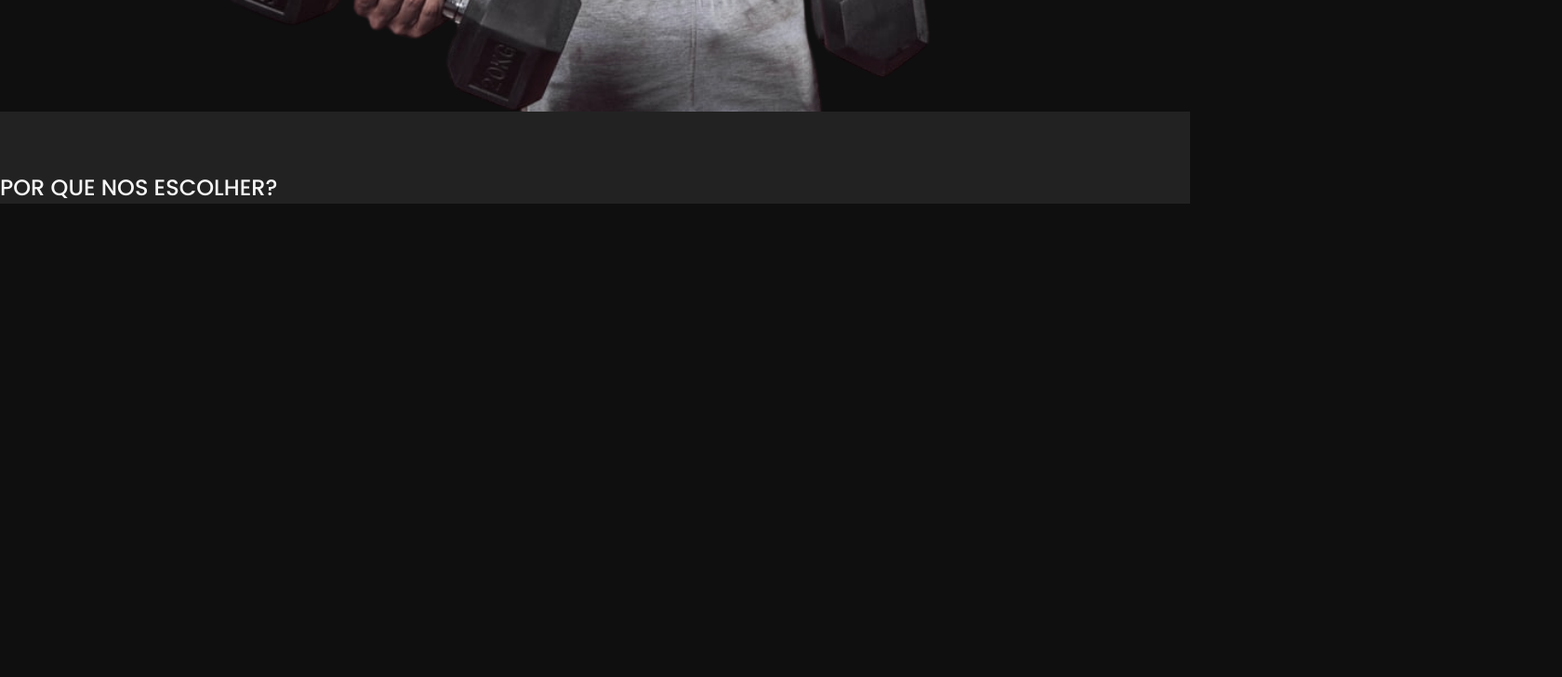
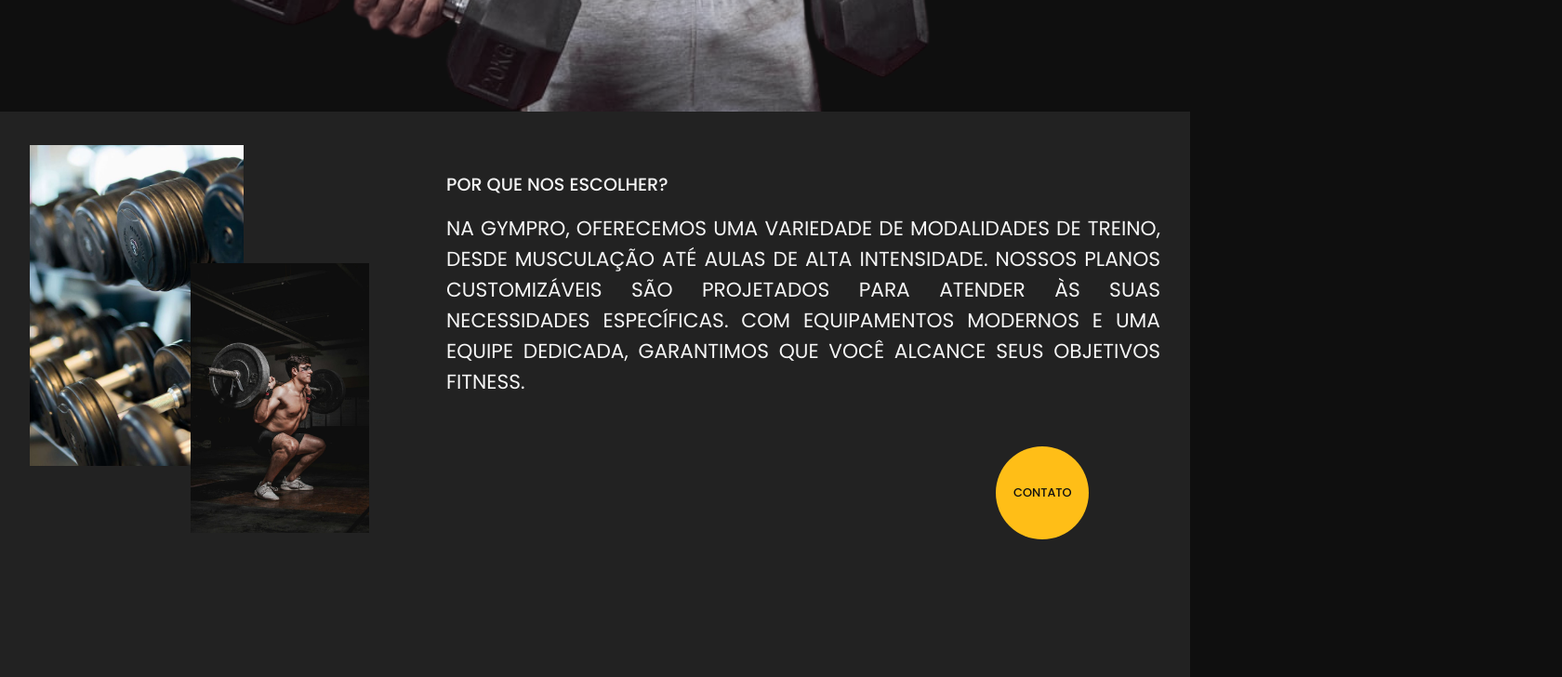
Before and after one commit to diegoCBorba/gympro, a React (Vite) app: page / in a window 1280 px wide. Shown: the part 760-1488 px from the top of the page at 93% size, 1680 px wide, since content can reach past the window. Before the commit the page ends 979 px from the top, so only its background shows below. Built offline with nearby package versions, Linux system fonts and the light colour scheme.

Commit message:
Fazendo o about

```diff
--- a/src/components/About/About.module.css
+++ b/src/components/About/About.module.css
@@ -1,9 +1,180 @@
 .containerMaster{
   background-color: var(--color3);
-  padding-top: 4rem;
+  padding: 4rem 2rem 6rem 2rem;
 }
 
-.titleSection{
+.teste{
+  height: 100vh;
+  background-color: var(--color3);
+}
+
+.containerMaster > div{
+  display: flex;
+  gap: 4rem;
+}
+
+.containerMaster > div > div:nth-child(1){
+  flex: 1;
+}
+
+.containerMaster > div> div:nth-child(2){
+  flex: 2;
+}
+
+/* PICTURE PARALLAX */
+
+.containerPictures{
+  position: relative;
+  height: 500px;
+}
+
+.pictureOne{
+  position: absolute;
+  top: 0;
+
+  width: 300px;
+}
+
+.pictureOne img{
+  width: 100%;
+}
+
+.pictureTwo{
+  position: absolute;
+  bottom: -20%;
+  right: 5%;
+
+  width: 250px;
+}
+
+.pictureTwo img{
+  width: 100%;
+}
+
+/* ABOUT SECTION */
+
+.containerAbout{
+  width: fit-content;
+  position: relative;
+
+  display: flex;
+  flex-direction: column;
+  gap: 1rem;
+}
+
+.containerAbout > h1{
+  font-size: 1.2rem;
+  font-weight: 500;
   text-transform: uppercase;
+}
+
+.containerAbout > p{
+  font-size: 1.8rem;
+  text-transform: uppercase;
+  text-align: justify;
+}
+
+.containerButtonContact, .containerButtonContact > div, .buttonContact{
+  position: absolute;
+
+  height: 8rem;
+  width: 8rem;
+}
+
+.containerButtonContact{
+  bottom: 0;
+  right: 10%;
+}
+
+.buttonContact{
+  border-radius: 50%;
+
+  background-color: var(--color2);
+}
+
+.buttonContact span{
+  position: absolute;
+  top: 50%;
+  right: 50%;
+  transform: translate(50%, -50%);
+
+  color: var(--color1);
   font-weight: 500;
+  text-transform: uppercase;
+
+  transition: opacity 0.5s;
 }
+
+.buttonContact span:nth-child(2){
+  opacity: 0;
+}
+
+.buttonContact:hover span:nth-child(2){
+  opacity: 1;
+}
+
+.buttonContact:hover span:nth-child(1){
+  opacity: 0;
+}
+
+@media (max-width: 1680px){
+  .containerButtonContact, .containerButtonContact > div, .buttonContact{
+    height: 7.8vw;
+    width: 7.8vw;
+  }
+
+  .buttonContact span{
+    font-size: 1vw;
+  }
+
+  .containerAbout > h1{
+    font: 1.1vw;
+  }
+
+  .containerAbout > p{
+    font-size: 1.7vw;
+  }
+
+  .containerPictures{
+    height: 30vw;
+  }
+
+  .pictureOne{
+    width: 18vw;
+  }
+
+  .pictureTwo{
+    width: 15vw;
+  }
+}
+
+@media (max-width: 800px){
+  .containerPictures{
+    display: none;
+  }
+
+  .containerAbout > h1{
+    font-size: 0.8rem;
+  }
+
+  .containerAbout > p{
+    font-size: 1rem;
+  }
+
+  .containerButtonContact, .containerButtonContact > div, .buttonContact{
+    height: 6rem;
+    width: 6rem;
+  }
+
+  .containerMaster{
+    padding: 4rem 2rem 0rem 2rem;
+  }
+
+  .containerAbout{
+    padding-bottom: 8rem;
+  }
+
+  .buttonContact span{
+    font-size: 0.8rem;
+  }
+}
--- a/src/components/About/About.tsx
+++ b/src/components/About/About.tsx
@@ -1,21 +1,32 @@
 import about from "./About.module.css"
 
+
+import { useRef } from "react"
+import { useScroll } from "framer-motion"
+
+import { PictureAbout } from "./division/PictureAbout"
+import { DescriptionAbout } from "./division/DescriptionAbout"
+
 export const About = () => {
+  const container = useRef(null)
+  const { scrollYProgress } = useScroll({
+    target: container,
+    offset: ['start end', 'end start']
+  })
+
+
+
   return (
-    <section id="#about" className={about.containerMaster}>
+    <>
+    <section ref={container} id="about" className={about.containerMaster}>
       <div className="container-section">
-        <div>
-
-        </div>
-        <div>
-          <h1 className={about.titleSection}>Por que nos escolher?</h1>
-          <div>
-            <div>
-
-            </div>
-          </div>
-        </div>
+        <PictureAbout scrollYProgress={scrollYProgress}/>
+        <DescriptionAbout scrollYProgress={scrollYProgress}/>
       </div>
     </section>
+    <div className={about.teste}>
+
+    </div>
+    </>
   )
 }
--- /dev/null
+++ b/src/components/About/division/DescriptionAbout.tsx
@@ -0,0 +1,28 @@
+import { ButtonMagnetic } from "../../ButtonMagnetic/ButtonMagnetic"
+import about from "../About.module.css"
+
+import { motion, MotionValue, useTransform } from "framer-motion"
+
+interface propsDescription{
+  scrollYProgress: MotionValue<number>,
+}
+
+export const DescriptionAbout = ({ scrollYProgress }: propsDescription) => {
+  const bottom = useTransform(scrollYProgress, [0, 1], ["-20%", "15%"])
+
+  return (
+    <div className={about.containerAbout}>
+    <h1>Por que nos escolher?</h1>
+    <p>Na GymPro, oferecemos uma variedade de modalidades de treino, desde musculação até aulas de alta intensidade. Nossos planos customizáveis são projetados para atender às suas necessidades específicas. Com equipamentos modernos e uma equipe dedicada, garantimos que você alcance seus objetivos fitness.</p>
+
+    <motion.div style={{bottom}} className={about.containerButtonContact}>
+      <ButtonMagnetic>
+        <a href="#contact" className={about.buttonContact}>
+          <span>contato</span>
+          <span>clique</span>
+        </a>
+      </ButtonMagnetic>
+    </motion.div>
+  </div>
+  )
+}
--- /dev/null
+++ b/src/components/About/division/PictureAbout.tsx
@@ -0,0 +1,22 @@
+import about from "../About.module.css"
+
+import aboutMan from "../../../../public/home/about/about-man.jpg"
+import aboutHalter from "../../../../public/home/about/about-halter.jpg"
+
+import { motion, MotionValue, useTransform } from "framer-motion"
+
+interface propsPicture{
+  scrollYProgress: MotionValue<number>,
+}
+
+export const PictureAbout = ({ scrollYProgress }: propsPicture) => {
+  const top = useTransform(scrollYProgress, [0, 1], ["0%", "-15%"])
+  const bottom = useTransform(scrollYProgress, [0, 1], ["-20%", "15%"])
+
+  return (
+    <div className={about.containerPictures}>
+    <motion.div style={{top}} className={about.pictureOne}><img src={aboutHalter} alt="Homem Forte"/></motion.div>
+    <motion.div style={{bottom}} className={about.pictureTwo}><img src={aboutMan} alt="Halteres" /></motion.div>
+  </div>
+  )
+}
--- a/src/styles/index.css
+++ b/src/styles/index.css
@@ -4,6 +4,10 @@
   padding: 0;
   margin: 0;
   box-sizing: border-box;
+}
+
+html{
+  scroll-behavior: smooth;
 }
 
 body{
@@ -23,7 +27,8 @@ body{
 }
 
 .container-section{
-  width: 1680px;
+  max-width: 1680px;
+  width: 100%;
   margin: auto;
 }
 
```
Also changed, not shown: public/home/about/about-halter.jpg (added), public/home/about/about-man.jpg (added).
